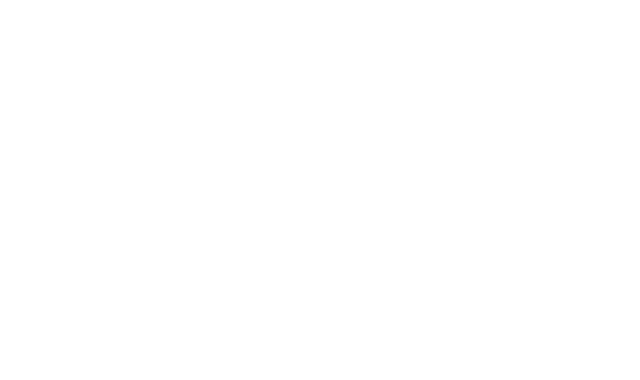
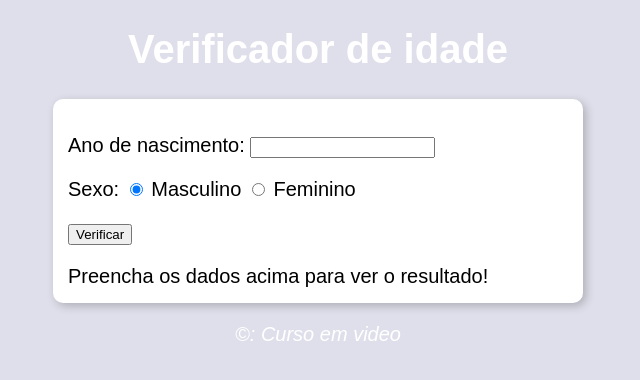
Before and after one commit to edumatheus65/Exercicio-JS-verificador-de-idade, a plain HTML site: page public_html/index.html in a window 1280 px wide. Shown: the whole page, without its empty margins (322-962 px from the left). Drawn offline with Linux system fonts and the light colour scheme.

Commit message:
modifiquei o arquivo index.html

```diff
--- /dev/null
+++ b/estilo.css
@@ -0,0 +1,23 @@
+body{
+    background:rgb(223, 223, 235) ;
+    font: 15pt Arial;
+
+}
+header{
+    color: white;
+    text-align: center;
+
+}
+section{
+    background: white;
+    border-radius: 10px;
+    padding: 15px;
+    width: 500px;
+    margin: auto;
+    box-shadow: 3px 3px 10px rgba(0, 0, 0, 0.219);
+}
+footer{
+    color: white;
+    text-align: center;
+    font-style: italic;
+}
--- /dev/null
+++ b/public_html/estilo.css
@@ -0,0 +1,23 @@
+body{
+    background:rgb(223, 223, 235) ;
+    font: 15pt Arial;
+
+}
+header{
+    color: white;
+    text-align: center;
+
+}
+section{
+    background: white;
+    border-radius: 10px;
+    padding: 15px;
+    width: 500px;
+    margin: auto;
+    box-shadow: 3px 3px 10px rgba(0, 0, 0, 0.219);
+}
+footer{
+    color: white;
+    text-align: center;
+    font-style: italic;
+}
--- a/public_html/index.html
+++ b/public_html/index.html
@@ -4,9 +4,39 @@
     <meta charset="UTF-8">
     <meta http-equiv="X-UA-Compatible" content="IE=edge">
     <meta name="viewport" content="width=device-width, initial-scale=1.0">
-    <title>Document</title>
+    <title>Verificador de idade</title>
+    <link rel="stylesheet" href="estilo.css">
 </head>
 <body>
+    <header>
+        <h1>Verificador de idade</h1>
+
+    </header>
+    <section>
+        <div>
+            <p>Ano de nascimento:
+               <input type="number" name="txtano" id="txtano" min="0">
+            </p>
+            <p>Sexo:
+                <input type="radio" name="radsex" id="mas" checked>
+                <label for="mas">Masculino</label>
+                <input type="radio" name="radsex" id="fem">
+                <label for="fem">Feminino</label>
+            </p>
+            <p>
+                <input type="button" value="Verificar" onclick="verificar()">
+            </p>
+        </div>
+        <div id="res">
+            Preencha os dados acima para ver o resultado!
+
+        </div>
+    </section>
+    <footer>
+        <p>&copy: Curso em video</p>
+
+    </footer>
+    <script src="script.js"></script>
 
 </body>
 </html>
--- /dev/null
+++ b/public_html/script.js
@@ -0,0 +1,49 @@
+function verificar() {
+    var data = new Date()
+    var ano = data.getFullYear()
+    var fano = document.getElementById('txtano')
+    var res = document.querySelector(`div#res`)
+    if (fano.value.length == 0 || fano.value > ano) {
+        window.alert('[ERRO] Verique os dados e tente novamente!')
+    } else {
+        var fsex = document.getElementsByName('radsex')
+        var idade = ano - Number(fano.value)
+        var gênero = ''
+        var img = document.createElement('img')
+        img.setAttribute('id', 'foto')
+        if (fsex[0].checked){
+            gênero = 'Homem'
+            if (idade >=0 && idade < 10){
+                //Criança
+                img.setAttribute('src', 'bbmenino.png' )
+            }else if (idade < 21){
+                //Jovem
+                img.setAttribute('src', 'jovemhomem.png')
+            }else if (idade < 50){
+                //Adulto
+                img.setAttribute('src', 'adultohomem.png')
+            }else{
+                //Idoso
+                img.setAttribute('src', 'senhorhomem.png')
+            }
+        } else if (fsex[1].checked){
+            gênero = 'Mulher'
+            if (idade >=0 && idade < 10){
+                //Criança
+                img.setAttribute('src', 'criancabb.png')
+            }else if (idade < 21){
+                //Jovem
+                img.setAttribute('src', 'jovemmulher.png')
+            }else if (idade < 50){
+                //Adulto
+                img.setAttribute('src', 'adultamulher.png')
+            }else{
+                //Idoso
+                img.setAttribute('src', 'senhoramulher.png')
+            }
+        }
+        res.style.textAlign = 'center'
+        res.innerHTML = `Detectamos ${gênero} com ${idade} anos.`
+        res.appendChild(img)
+    }
+}
```
Also changed, not shown: script.js (added, +49 -0 lines), adultamulher.png (added), adultohomem.png (added), bbmenino.png (added), criancabb.png (added), jovemhomem.png (added), jovemmulher.png (added), senhoramulher.png (added), senhorhomem.png (added).
